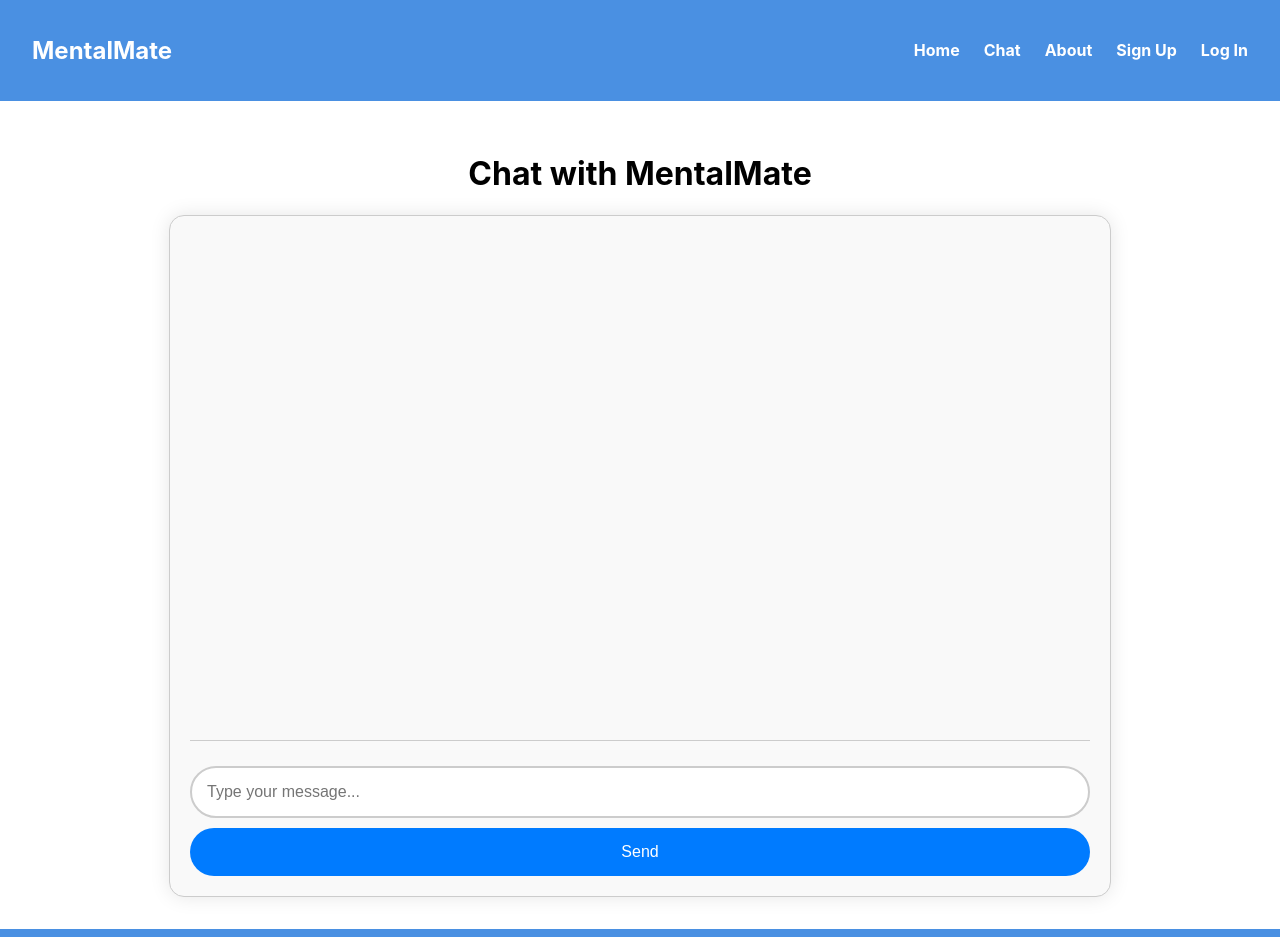
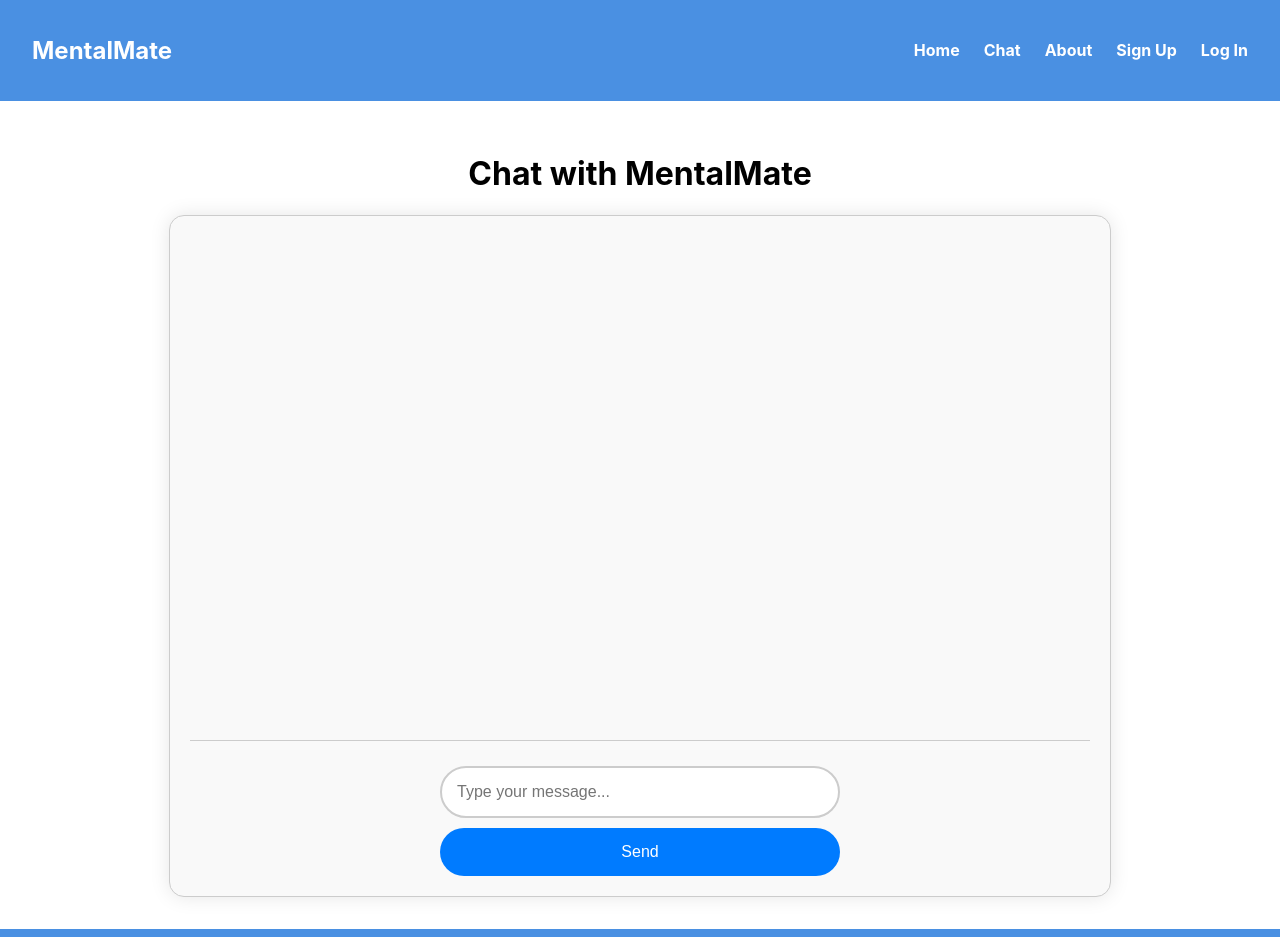
Before and after one commit to jonsant21/MentalMate-Project, a React (Create React App) app: page /chat in a window 1280 px wide. Shown: the top 937 px of the page. Built offline with nearby package versions, Linux system fonts and the light colour scheme.

Commit message:
Added message pause after sending, added auto scrolling, improved chat bubbles alignment and positiong

```diff
--- a/src/pages/Chat.js
+++ b/src/pages/Chat.js
@@ -1,62 +1,70 @@
-import React, { useState } from "react";
-import '../styles/Chat.css';
-
+import React, { useState, useEffect, useRef } from "react";
+import "../styles/Chat.css";
 
 function Chat() {
   const [input, setInput] = useState(""); // User input state
   const [messages, setMessages] = useState([]); // Message state
+  const [loading, setLoading] = useState(false); // Track API request status
+
+  const messagesEndRef = useRef(null); // Ref for auto-scrolling
+
+  // Auto-scroll to the latest message whenever messages update
+  useEffect(() => {
+    messagesEndRef.current?.scrollIntoView({ behavior: "smooth" });
+  }, [messages]);
 
   const handleSubmit = async (e) => {
     e.preventDefault();
-    if (!input.trim()) return; // Don't send empty messages
+    if (!input.trim()) return; // Prevent empty messages
 
-    // Add user message to chat
+    // Add user message to chat and clear input immediately
     setMessages((prev) => [...prev, { role: "user", content: input }]);
+    setInput("");
+    setLoading(true); // Disable input while waiting
 
-    // Send message to backend (chat API)
     try {
       const response = await fetch("http://localhost:8081/chat", {
         method: "POST",
         headers: { "Content-Type": "application/json" },
-        body: JSON.stringify({ message: input }), // Send user input
+        body: JSON.stringify({ message: input }),
       });
       const data = await response.json();
 
       // Add assistant response to chat
-      setMessages((prev) => [
-        ...prev,
-        { role: "assistant", content: data.reply },
-      ]);
+      setMessages((prev) => [...prev, { role: "assistant", content: data.reply }]);
     } catch (error) {
       console.error("Error fetching OpenAI response:", error);
     }
 
-    // Reset input field after message is sent
-    setInput("");
+    setLoading(false); // Re-enable input
   };
 
   return (
     <div style={{ padding: "2rem", textAlign: "center" }}>
       <h1>Chat with MentalMate</h1>
       <div className="chat-container">
+        {/* Chat messages section */}
         <div className="chat-messages">
           {messages.map((msg, index) => (
-            <div
-              key={index}
-              className={`chat-bubble ${msg.role}`}
-            >
+            <div key={index} className={`chat-bubble ${msg.role}`}>
               {msg.content}
             </div>
           ))}
+          <div ref={messagesEndRef} /> {/* Auto-scroll to new messages */}
         </div>
-        <form onSubmit={handleSubmit}>
+
+        {/* Input field and send button */}
+        <form onSubmit={handleSubmit} className="chat-input">
           <input
             type="text"
             value={input}
             onChange={(e) => setInput(e.target.value)}
             placeholder="Type your message..."
+            disabled={loading} // Disable when waiting
           />
-          <button type="submit">Send</button>
+          <button type="submit" disabled={loading}>
+            {loading ? "Sending..." : "Send"}
+          </button>
         </form>
       </div>
     </div>
--- a/src/styles/Chat.css
+++ b/src/styles/Chat.css
@@ -1,4 +1,4 @@
-/* Chat.css */
+/* Chat container */
 .chat-container {
   width: 80%; /* Take up 80% of screen width */
   max-width: 900px; /* Limit to a maximum of 900px */
@@ -6,46 +6,58 @@
   margin: auto;
   border: 1px solid #ccc;
   padding: 20px;
-  border-radius: 15px; /* More modern rounded corners */
+  border-radius: 15px;
   background: #f9f9f9;
   display: flex;
   flex-direction: column;
-  box-shadow: 0 0 20px rgba(0, 0, 0, 0.1); /* Subtle shadow */
+  box-shadow: 0 0 20px rgba(0, 0, 0, 0.1);
 }
 
+/* Chat messages container */
 .chat-messages {
-  flex-grow: 1; /* Makes sure the messages area grows to fill remaining space */
+  flex-grow: 1; /* Ensures the messages area grows to fill remaining space */
   height: 100%;
   overflow-y: auto;
   padding: 10px;
   margin-bottom: 15px;
   border-bottom: 1px solid #ccc;
+  display: flex;
+  flex-direction: column; /* Ensures messages stack vertically */
 }
 
+/* Chat bubbles */
 .chat-bubble {
   padding: 12px;
-  margin: 10px 0;
+  margin: 5px 0;
   border-radius: 12px;
-  max-width: 80%;
   font-size: 16px;
   line-height: 1.5;
   word-wrap: break-word;
+  display: inline-block;
   transition: background-color 0.3s ease;
+  max-width: 80%; /* Ensures the bubble doesn't stretch across the entire screen */
+  box-shadow: 0 2px 5px rgba(0, 0, 0, 0.1); /* Slight shadow to make it pop */
 }
 
+/* User message bubble */
 .user {
   background-color: #007bff; /* Bright blue for user messages */
   color: white;
-  text-align: right;
-  margin-left: auto;
+  text-align: left; /* Align text to the left inside the bubble */
+  border-radius: 18px 18px 0 18px; /* More rounded corners on the right */
+  margin-left: auto; /* Align to the right side of the screen */
 }
 
+/* Assistant message bubble */
 .assistant {
-  background-color: #ddd; /* Light gray for assistant messages */
+  background-color: #ececec; /* Light gray for assistant messages */
   color: black;
-  text-align: left;
+  text-align: right; /* Align text to the right inside the bubble */
+  border-radius: 18px 18px 18px 0; /* More rounded corners on the left */
+  margin-right: auto; /* Align to the left side of the screen */
 }
 
+/* Chat input styles */
 input[type="text"] {
   width: 100%;
   padding: 15px;
@@ -62,6 +74,7 @@ input[type="text"]:focus {
   border-color: #007bff; /* Highlight border color on focus */
 }
 
+/* Submit button styles */
 button {
   width: 100%;
   padding: 15px;
@@ -78,3 +91,13 @@ button {
 button:hover {
   background-color: #0056b3; /* Darker blue on hover */
 }
+
+/* Chat input form */
+.chat-input {
+  display: flex;
+  flex-direction: column;
+  align-items: center;
+  width: 100%;
+  max-width: 400px;
+  margin: auto;
+}
```
